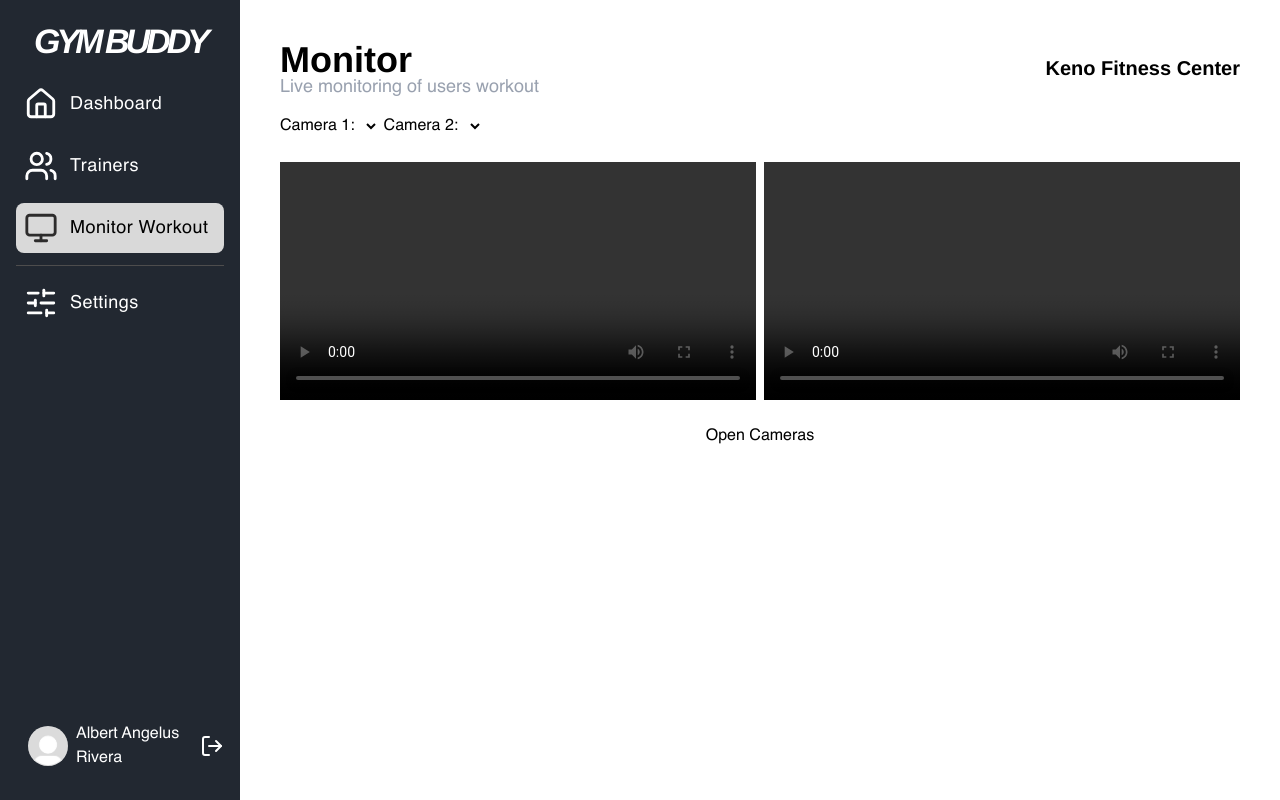
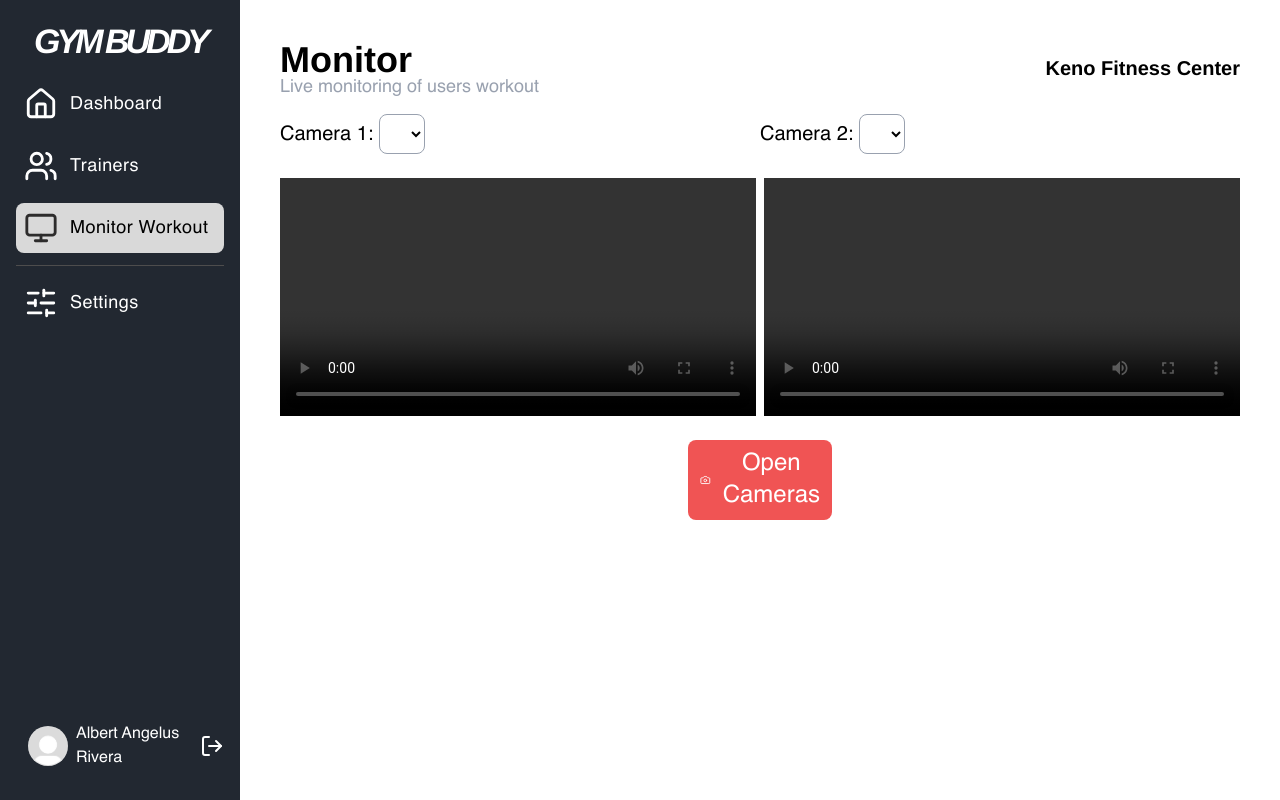
Before and after one commit to sooooodeen/2025-CP_GymBuddy, a Flask app: page /monitor in a window 1280 px wide. Run offline with Flask 3, Linux system fonts and the light colour scheme; a user stored in the database is signed in; lists and menus that the app fills with data are empty; style sheets or scripts are compiled from the project's sources; some libraries are stand-ins or nearby versions.

Commit message:
Updated Monitor Page

```diff
--- a/templates/monitor.html
+++ b/templates/monitor.html
@@ -10,17 +10,18 @@
           <h1 class="text-xl font-Helvetica font-semibold">{{ session.get('user_gym_name', 'Admin') }}</h1>
         </div>
     </div>
-    <div>
+    <div class="grid grid-cols-2 font-Helvetica text-xl">
         <label>
           Camera 1:
-          <select id="select-camera-1"></select>
+          <select class="px-3 rounded-lg border border-gray-400 py-2" id="select-camera-1"></select>
         </label>
         <label>
           Camera 2:
-          <select id="select-camera-2"></select>
+          <select class="px-3 rounded-lg border border-gray-400  py-2" id="select-camera-2"></select>
         </label>
     </div>
-    <div class="flex w-full gap-2">
+
+    <div class="flex w-full items-center gap-2 ">
       <div class="w-1/2">
         <video class="w-full h-full" id="camera1" controls autoplay playsinline></video>
       </div>
@@ -28,8 +29,10 @@
         <video class="w-full h-full" id="camera2" controls autoplay playsinline></video>
       </div>
     </div>
+      <div class="flex justify-center  w-full">
+        <button id="btn-open-camera" class="flex  gap-3 cursor-pointer text-2xl justify-center w-[15%] bg-[#F05454] hover:bg-[#f77777] transition delay-75 ease-in px-3 py-2 rounded-lg items-center text-white font-Helvetica"><svg xmlns="http://www.w3.org/2000/svg" width="30" height="30" viewBox="0 0 24 24" fill="none" stroke="currentColor" stroke-width="2" stroke-linecap="round" stroke-linejoin="round" class="lucide lucide-camera-icon lucide-camera"><path d="M13.997 4a2 2 0 0 1 1.76 1.05l.486.9A2 2 0 0 0 18.003 7H20a2 2 0 0 1 2 2v9a2 2 0 0 1-2 2H4a2 2 0 0 1-2-2V9a2 2 0 0 1 2-2h1.997a2 2 0 0 0 1.759-1.048l.489-.904A2 2 0 0 1 10.004 4z"/><circle cx="12" cy="13" r="3"/></svg> Open Cameras</button>
+      </div>
 
-      <button id="btn-open-camera">Open Cameras</button>
       <script>
         var devices;
         var camSelect1 = document.getElementById("select-camera-1");
```
Also changed, not shown: database.db.
